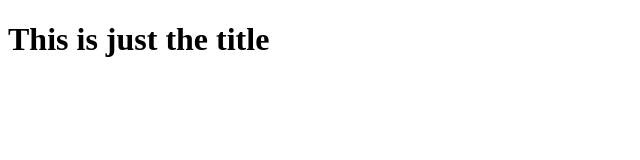
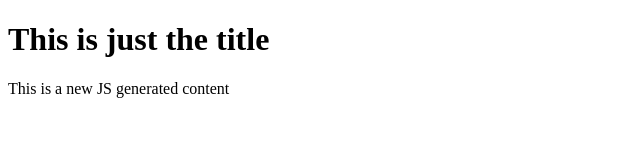
Before and after one commit to TimotheeGimbert/OdinProject-DOMmanip, a plain HTML site: page index.html in a window 1280 px wide. Shown: the whole page, without its empty margins (0-640 px from the left). Drawn offline with Linux system fonts and the light colour scheme.

Commit message:
Add div with class with JS

```diff
--- a/index.html
+++ b/index.html
@@ -4,11 +4,13 @@
     <meta charset="UTF-8">
     <meta http-equiv="X-UA-Compatible" content="IE=edge">
     <meta name="viewport" content="width=device-width, initial-scale=1.0">
+
+    <script src="main.js" defer></script>
+
     <title>Document</title>
 </head>
 <body>
     <h1>This is just the title</h1>
     <div id="container"></div>
-    <script type="text/javascript" src="main.js"></script>
 </body>
 </html>
--- a/main.js
+++ b/main.js
@@ -0,0 +1,7 @@
+const container = document.querySelector('#container');
+
+const content = document.createElement('div');
+content.classList.add('contentClass');
+content.textContent = 'This is a new JS generated content';
+
+container.appendChild(content);
```
